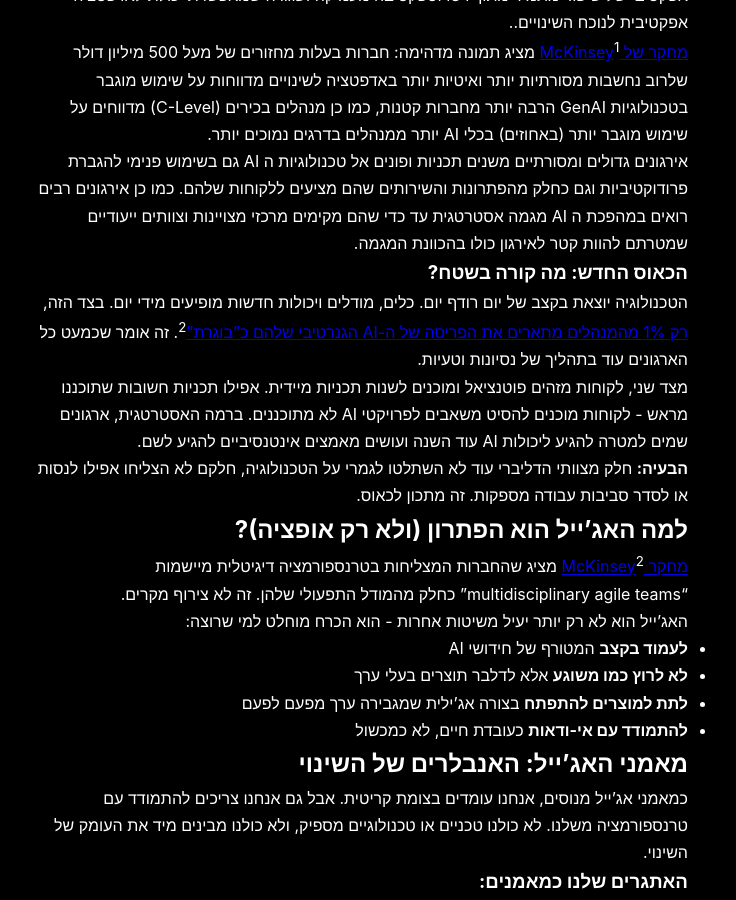
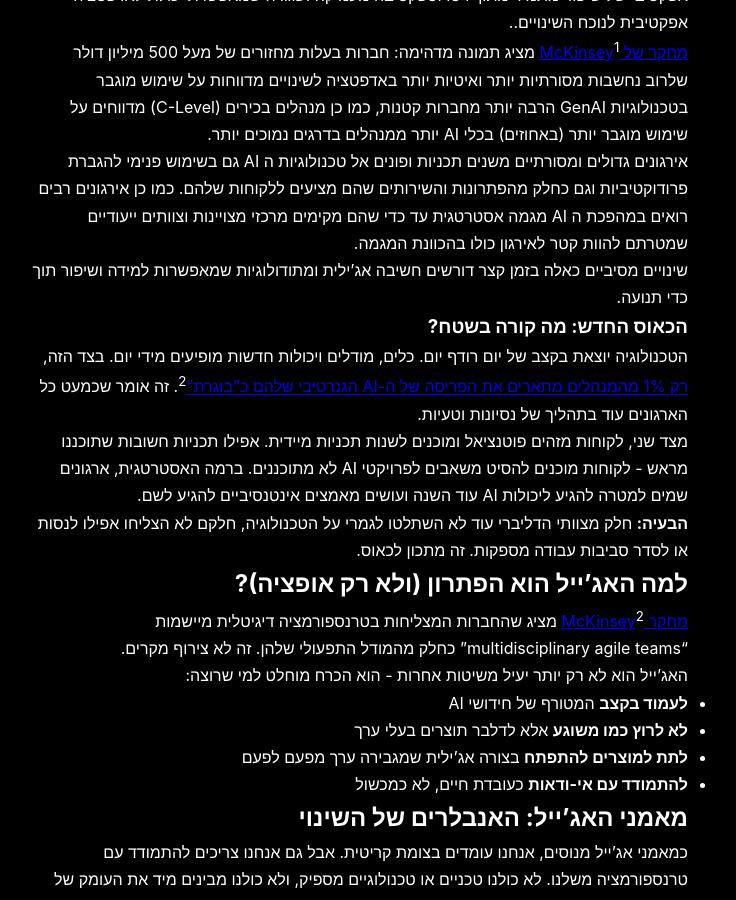
Before and after one commit to avi-the-coach/retro-on-agileprimero, a Jekyll site: the page built from posts_in_progress/ai-agile-coaches-temp.md, in a window 1280 px wide and 900 px high, scrolled down 501 px. Shown: the whole window, without its empty margins (282-1018 px from the left). Built offline with Jekyll 4.4.1, drawn with Linux system fonts in a browser that asks for light colours; our own code applies the rules of GitHub Pages for plain Markdown files.

Commit message:
Update ai-agile-coaches-temp.md

```diff
--- a/posts_in_progress/ai-agile-coaches-temp.md
+++ b/posts_in_progress/ai-agile-coaches-temp.md
@@ -13,6 +13,8 @@
 
 אירגונים גדולים ומסורתיים משנים תכניות ופונים אל טכנולוגיות ה AI גם בשימוש פנימי להגברת פרודוקטיביות וגם כחלק מהפתרונות והשירותים שהם מציעים ללקוחות שלהם.
 כמו כן אירגונים רבים רואים במהפכת ה AI מגמה אסטרטגית עד כדי שהם מקימים מרכזי מצויינות וצוותים ייעודיים שמטרתם להוות קטר לאירגון כולו בהכוונת המגמה.
+
+שינויים מסיביים כאלה בזמן קצר דורשים חשיבה אג'ילית ומתודולוגיות שמאפשרות למידה ושיפור תוך כדי תנועה.
 
 ### הכאוס החדש: מה קורה בשטח?
 
```
